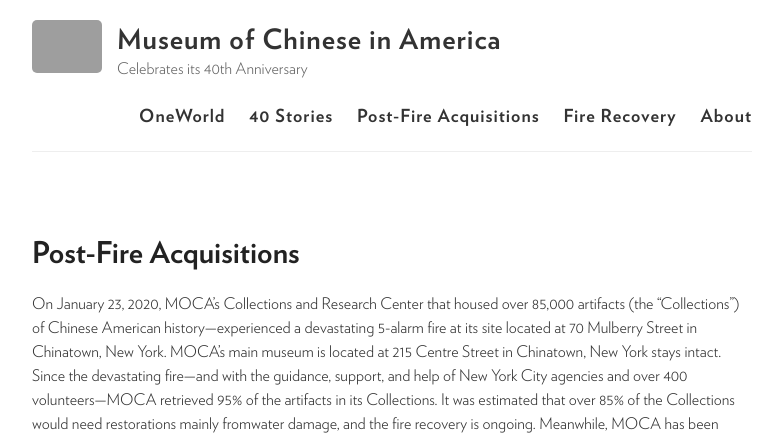
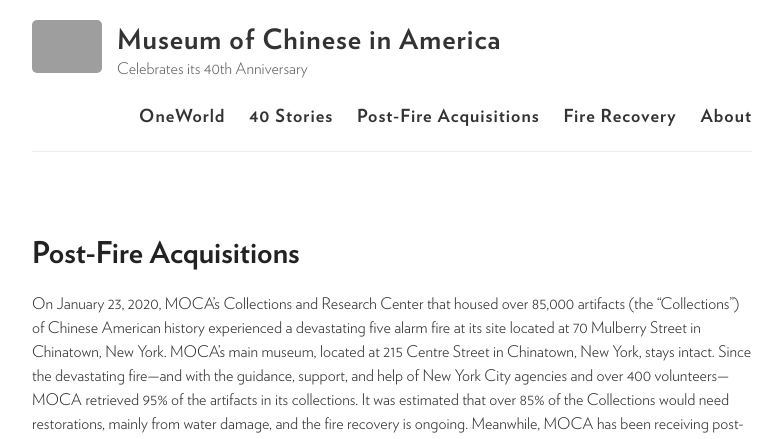
Before and after one commit to moca40/moca40.github.io, a Jekyll site: the page built from acquisitions/index.md, in a window 1280 px wide. Shown: the top 439 px of the page, without its empty margins (248-1030 px from the left). Built offline with Jekyll 4.4.1, drawn with Linux system fonts in a browser that asks for light colours; some of the changed text lies outside the part shown; grey boxes are pictures that could not be loaded.

Commit message:
Update index.md

```diff
--- a/acquisitions/index.md
+++ b/acquisitions/index.md
@@ -38,6 +38,6 @@
     img: https://user-images.githubusercontent.com/47676628/89824704-89c4c800-db21-11ea-877c-ffae6f029fd8.jpg
 ---
 
-On January 23, 2020, MOCA’s Collections and Research Center that housed over 85,000 artifacts (the “Collections”) of Chinese American history—experienced a devastating 5-alarm fire at its site located at 70 Mulberry Street in Chinatown, New York. MOCA’s main museum is located at 215 Centre Street in Chinatown, New York stays intact. Since the devastating fire—and with the guidance, support, and help of New York City agencies and over 400 volunteers—MOCA retrieved 95% of the artifacts in its Collections. It was estimated that over 85% of the Collections would need restorations mainly fromwater damage, and the fire recovery is ongoing. Meanwhile, MOCA has been receiving post-fire new acquisitions.
+On January 23, 2020, MOCA’s Collections and Research Center that housed over 85,000 artifacts (the “Collections”) of Chinese American history experienced a devastating five alarm fire at its site located at 70 Mulberry Street in Chinatown, New York. MOCA’s main museum, located at 215 Centre Street in Chinatown, New York, stays intact. Since the devastating fire—and with the guidance, support, and help of New York City agencies and over 400 volunteers—MOCA retrieved 95% of the artifacts in its collections. It was estimated that over 85% of the Collections would need restorations, mainly from water damage, and the fire recovery is ongoing. Meanwhile, MOCA has been receiving post-fire new acquisitions.
 
 {% include slideshow.html %}
```
